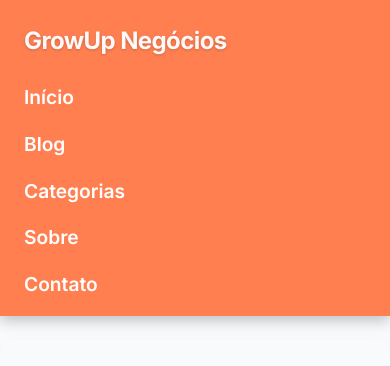
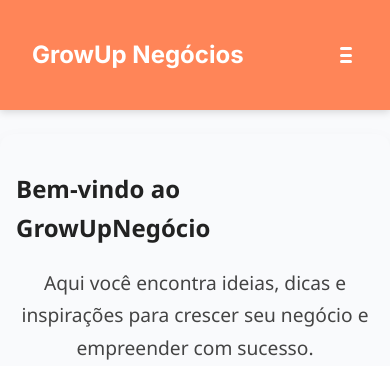
Before and after one commit to AlexandreMoreiraC/GrowUpNeg-cios, a React (Vite) app: page / in a window 390 px wide. Shown: the top 366 px of the page. Built offline with nearby package versions, Linux system fonts and the light colour scheme; no server answers; the database is empty.

Commit message:
Atualiza navbar

```diff
--- a/src/components/Navbar.jsx
+++ b/src/components/Navbar.jsx
@@ -1,4 +1,4 @@
-import React from "react";
+import React, { useState } from "react";
 import { Link, useLocation } from "react-router-dom";
 import { Helmet } from "react-helmet";
 import "../styles/navbar.css";
@@ -6,6 +6,7 @@ import "../styles/global.css";
 
 function Navbar() {
   const location = useLocation();
+  const [isOpen, setIsOpen] = useState(false);
 
   const seoData = {
     "/": {
@@ -35,6 +36,14 @@ function Navbar() {
       description: "Ajuda e inspiração para empreendedores de sucesso.",
     };
 
+  const toggleMenu = () => {
+    setIsOpen(!isOpen);
+  };
+
+  const closeMenu = () => {
+    setIsOpen(false);
+  };
+
   return (
     <>
       <Helmet>
@@ -46,25 +55,42 @@ function Navbar() {
 
       <nav className="navbar">
         <h1>
-          <Link to="/" className="navbar-logo-link" aria-label="Ir para a página inicial GrowUp Negócios">
+          <Link
+            to="/"
+            className="navbar-logo-link"
+            aria-label="Ir para a página inicial GrowUp Negócios"
+            onClick={closeMenu}
+          >
             GrowUp Negócios
           </Link>
         </h1>
-        <ul>
+
+        <button
+          className="hamburger"
+          aria-label="Menu"
+          aria-expanded={isOpen}
+          onClick={toggleMenu}
+        >
+          <span className="bar"></span>
+          <span className="bar"></span>
+          <span className="bar"></span>
+        </button>
+
+        <ul className={`nav-links ${isOpen ? "open" : ""}`}>
           <li>
-    <Link to="/">Início</Link>
+            <Link to="/" onClick={closeMenu}>Início</Link>
           </li>
           <li>
-    <Link to="/blog">Blog</Link>
+            <Link to="/blog" onClick={closeMenu}>Blog</Link>
           </li>
           <li>
-    <Link to="/Categorias">Categorias</Link>
+            <Link to="/categorias" onClick={closeMenu}>Categorias</Link>
           </li>
           <li>
-    <Link to="/sobre">Sobre</Link>
+            <Link to="/sobre" onClick={closeMenu}>Sobre</Link>
           </li>
           <li>
-    <Link to="/contato">Contato</Link>
+            <Link to="/contato" onClick={closeMenu}>Contato</Link>
           </li>
         </ul>
       </nav>
--- a/src/styles/navbar.css
+++ b/src/styles/navbar.css
@@ -1,5 +1,5 @@
 .navbar {
-  background-color: rgba(255, 127, 80, 0.95); /* laranja com leve transparência */
+  background-color: rgba(255, 127, 80, 0.95);
   padding: 1rem 2rem;
   display: flex;
   align-items: center;
@@ -8,28 +8,9 @@
   position: sticky;
   top: 0;
   z-index: 1000;
-  transition: background-color 0.3s ease, box-shadow 0.3s ease;
-  box-shadow: 0 2px 8px rgba(0,0,0,0.15); /* sombra suave */
-  backdrop-filter: saturate(180%) blur(5px); /* efeito blur leve no fundo */
+  box-shadow: 0 2px 8px rgba(0,0,0,0.15);
+  backdrop-filter: saturate(180%) blur(5px);
   -webkit-backdrop-filter: saturate(180%) blur(5px);
-}
-
-.navbar:hover {
-  background-color: rgba(255, 127, 80, 1);
-  box-shadow: 0 4px 14px rgba(0,0,0,0.25);
-}
-
-/* Resto igual, mas vou repetir para facilitar: */
-
-.navbar h1 {
-  font-size: 2.2rem;
-  margin: 0;
-  font-weight: 700;
-  letter-spacing: -0.6px;
-  cursor: default;
-  user-select: none;
-  text-shadow: 0 1px 3px rgba(0,0,0,0.2);
-  color: rgb(255, 249, 249);
 }
 
 .navbar-logo-link {
@@ -37,21 +18,17 @@
   color: inherit;
   font-weight: bold;
   font-size: 1.5rem;
-  cursor: pointer;
-  outline: none;
   user-select: none;
 }
 
 .navbar-logo-link:hover,
 .navbar-logo-link:focus,
 .navbar-logo-link:active {
-  text-decoration: none;
   color: #ffffff;
   outline: none;
-  box-shadow: none;
 }
 
-.navbar ul {
+.nav-links {
   display: flex;
   align-items: center;
   gap: 2rem;
@@ -60,7 +37,7 @@
   list-style: none;
 }
 
-.navbar ul li a {
+.nav-links li a {
   color: white;
   font-weight: 600;
   font-size: 1rem;
@@ -70,7 +47,7 @@
   transition: color 0.3s ease;
 }
 
-.navbar ul li a::after {
+.nav-links li a::after {
   content: "";
   display: block;
   height: 3px;
@@ -83,37 +60,55 @@
   border-radius: 2px;
 }
 
-.navbar ul li a:hover::after,
-.navbar ul li a:focus::after {
+.nav-links li a:hover::after,
+.nav-links li a:focus::after {
   width: 100%;
 }
 
-.navbar ul li a:hover {
+.nav-links li a:hover {
   text-shadow: 0 0 5px white;
   color: #ffffff;
 }
 
+.hamburger {
+  display: none;
+  flex-direction: column;
+  justify-content: space-between;
+  width: 24px;
+  height: 18px;
+  background: none;
+  border: none;
+  cursor: pointer;
+}
+
+.bar {
+  height: 3px;
+  width: 100%;
+  background-color: white;
+  border-radius: 2px;
+}
+
+/* Responsivo */
 @media (max-width: 768px) {
-  .navbar {
-    flex-direction: column;
-    align-items: flex-start;
-    padding: 1rem 1.5rem;
+  .hamburger {
+    display: flex;
   }
 
-  .navbar h1 {
-    font-size: 1.8rem;
-    margin-bottom: 0.75rem;
+  .nav-links {
+    position: absolute;
+    top: 60px;
+    left: 0;
+    right: 0;
+    background-color: rgba(255, 127, 80, 0.95);
+    flex-direction: column;
+    align-items: center;
+    display: none;
+    gap: 1.5rem;
+    padding: 1rem 0;
+    box-shadow: 0 4px 14px rgba(0,0,0,0.25);
   }
 
-  .navbar ul {
-    flex-direction: column;
-    align-items: flex-start;
-    gap: 1rem;
-    width: 100%;
-    margin-top: 0.5rem;
-  }
-
-  .navbar ul li a {
-    font-size: 1.2rem;
+  .nav-links.open {
+    display: flex;
   }
 }
```
Lines whose indentation alone changed are shown as unchanged.
